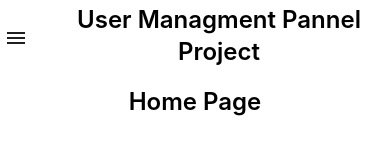
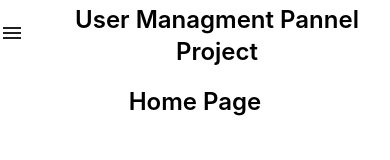
Before and after one commit to Amirparsa-g/React-Users-Panel, a React (Vite) app: page / in a window 390 px wide. Shown: the top 160 px of the page. Built offline with nearby package versions, Linux system fonts and the light colour scheme; no server answers.

Commit message:
fix: fixed the hamburger icon position

```diff
--- a/src/components/AppLayout.tsx
+++ b/src/components/AppLayout.tsx
@@ -22,9 +22,9 @@ const AppLayout = () => {
         />
       </div>
       <div className="flex flex-1 flex-col h-full overflow-hidden">
-        <header className="w-full h-10 flex justify-center items-center my-4 shrink-0 gap-5">
+        <header className="w-full h-10 flex justify-evenly items-center my-4 shrink-0 gap-5">
           {!isHamburger && (
-            <span className="mt-2.5 ml-1 md:hidden">
+            <span className=" md:hidden">
               <button onClick={() => setIsHamburger(true)}>
                 <svg
                   xmlns="http://www.w3.org/2000/svg"
```
